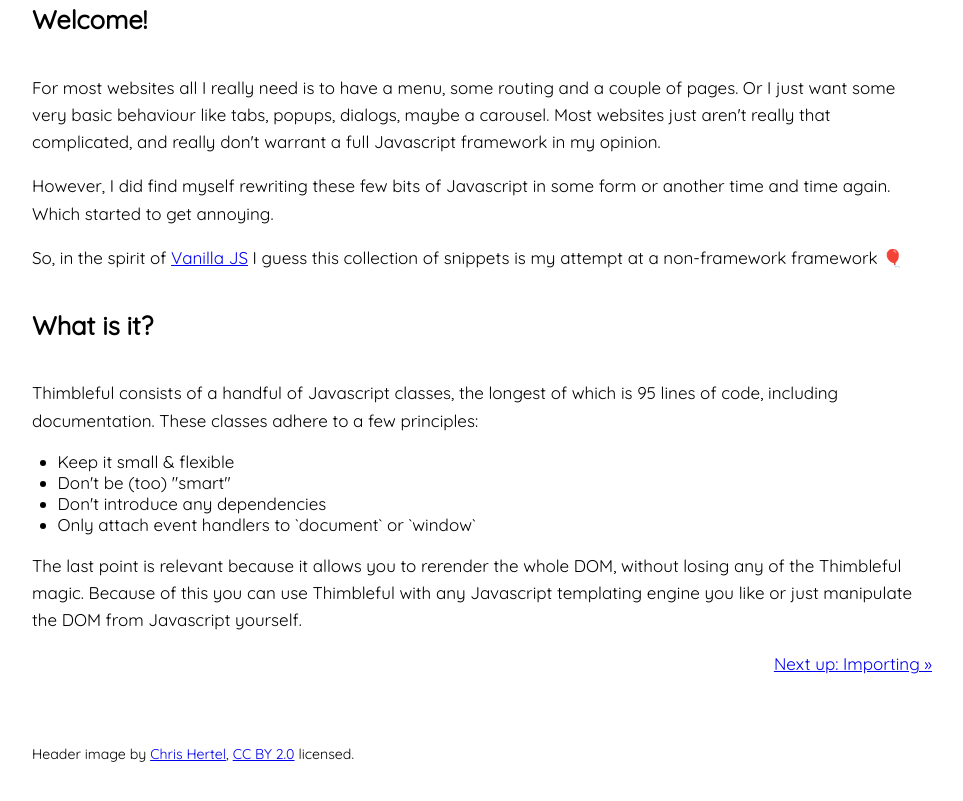
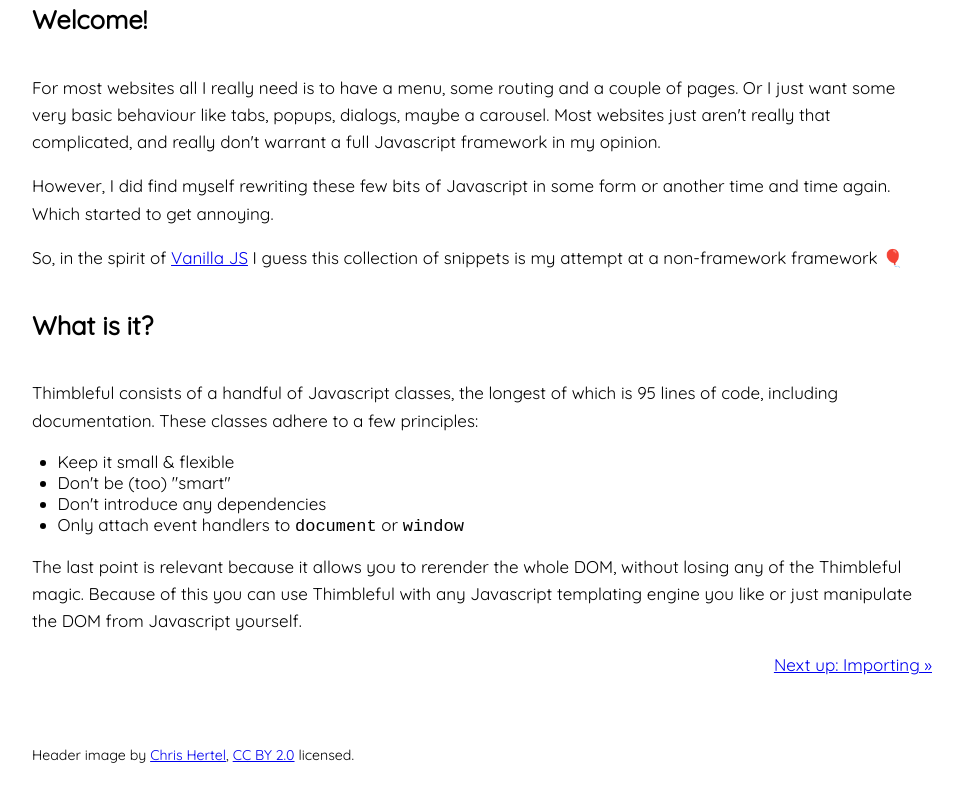
Before and after one commit to Timendus/thimbleful, a website built with webpack: page docs/index.html in a window 1280 px wide. Shown: the part 605-1406 px from the top of the page, without its empty margins (158-1121 px from the left). Built offline with nearby package versions, Linux system fonts and the light colour scheme.

Commit message:
Nitpicking

```diff
--- a/docs/index.html
+++ b/docs/index.html
@@ -97,7 +97,7 @@
         <li>Keep it small & flexible</li>
         <li>Don't be (too) "smart"</li>
         <li>Don't introduce any dependencies</li>
-        <li>Only attach event handlers to `document` or `window`</li>
+        <li>Only attach event handlers to <code>document</code> or <code>window</code></li>
       </ul>
 
       <p>The last point is relevant because it allows you to rerender the whole DOM,
```
